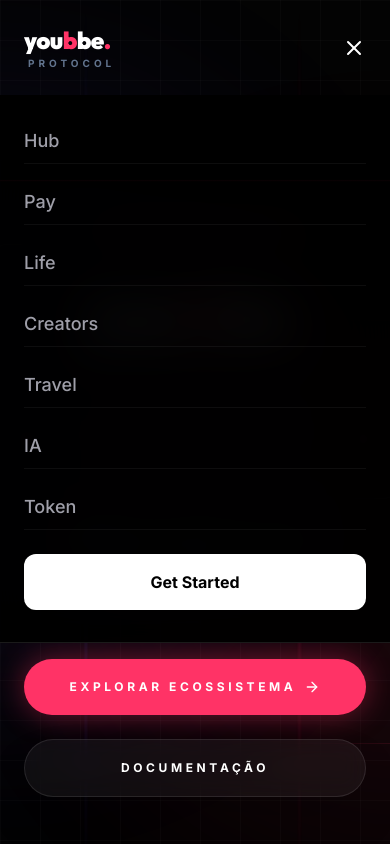
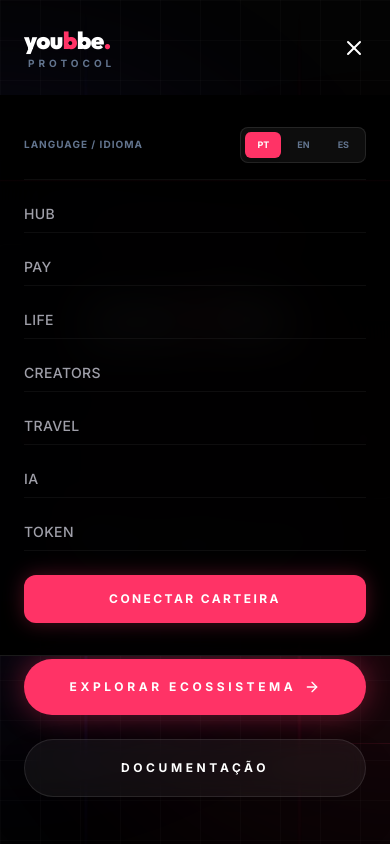
Before and after one commit to youbbepro/youbbe-protocol, a React (Vite) app: page / in a window 390 px wide. Both pictures are taken after a click on the button 354 px from the left and 47 px from the top of the page. Shown: the top 844 px of the page. Built offline with nearby package versions, Linux system fonts and the light colour scheme; a web font is replaced by a local one.

Commit message:
feat(Navbar): Add language switcher to mobile menu
Introduces a language selection component within the mobile navigation menu. This allows users to switch between supported languages directly from their mobile device.

```diff
--- a/src/components/Navbar.tsx
+++ b/src/components/Navbar.tsx
@@ -100,18 +100,39 @@
             exit={{ opacity: 0, y: -20 }}
             className="absolute top-full left-0 right-0 bg-black/95 backdrop-blur-xl border-b border-white/10 py-8 px-6 flex flex-col gap-6 md:hidden"
           >
+            <div className="flex items-center justify-between border-b border-white/5 pb-4">
+              <span className="text-[10px] font-bold text-slate-500 uppercase tracking-widest">Language / Idioma</span>
+              <div className="flex items-center gap-1 bg-white/5 border border-white/10 p-1 rounded-lg">
+                {(['pt', 'en', 'es'] as const).map((lang) => (
+                  <button
+                    key={lang}
+                    onClick={() => {
+                      setLanguage(lang);
+                      // Don't close menu automatically so user sees the change
+                    }}
+                    className={cn(
+                      "text-[9px] font-bold uppercase transition-all px-3 py-1.5 rounded-md",
+                      language === lang ? "bg-ybb-pink text-white shadow-lg" : "text-slate-500 hover:text-white"
+                    )}
+                  >
+                    {lang}
+                  </button>
+                ))}
+              </div>
+            </div>
+
             {navLinks.map((link) => (
               <a
                 key={link.name}
                 href={link.href}
-                className="text-lg font-medium text-zinc-400 hover:text-white border-b border-white/5 pb-2"
+                className="text-lg font-medium text-zinc-400 hover:text-white border-b border-white/5 pb-2 uppercase tracking-wide text-sm"
                 onClick={() => setMobileMenuOpen(false)}
               >
                 {link.name}
               </a>
             ))}
-            <button className="w-full bg-white text-black py-4 rounded-xl font-bold">
-              Get Started
+            <button className="w-full bg-ybb-pink text-white py-4 rounded-xl font-bold uppercase tracking-[0.2em] text-xs shadow-[0_0_20px_rgba(255,51,102,0.3)]">
+              {t('nav.connect')}
             </button>
           </motion.div>
         )}
```
